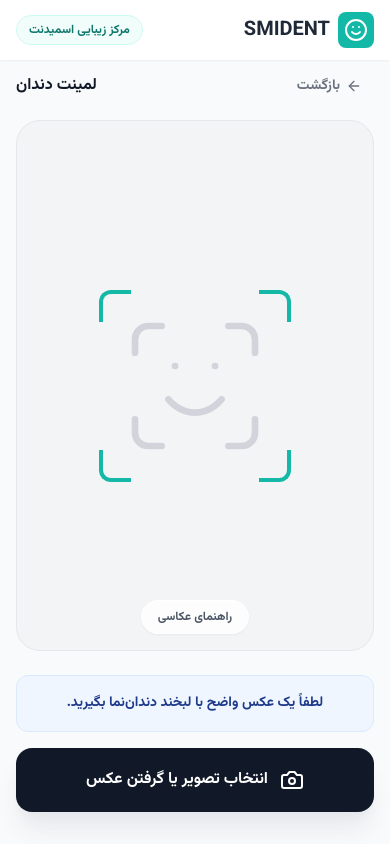
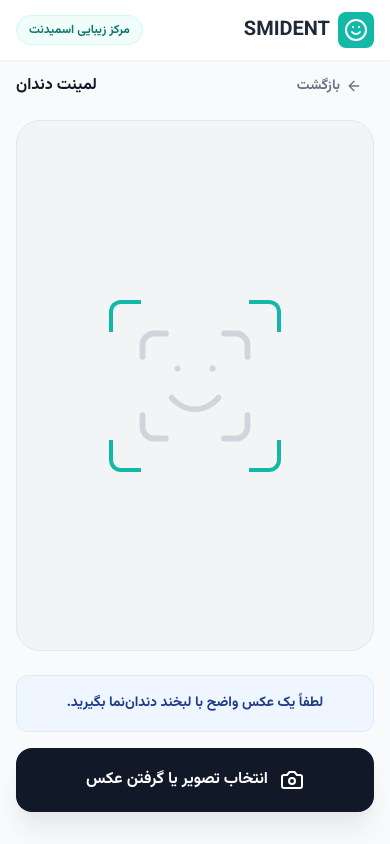
Before and after one commit to emdarx/SMIDENT, a React (Vite) app: page / in a window 390 px wide. Both pictures are taken after a click on the button "لمینت دندان". Built offline with nearby package versions, Linux system fonts and the light colour scheme.

Commit message:
refactor: Improve UI elements and text
Adjusted text in `IntroSection` for conciseness.
Modified layout and sizing of elements in `UploadSection` for better visual presentation and responsiveness.

```diff
--- a/components/IntroSection.tsx
+++ b/components/IntroSection.tsx
@@ -11,7 +11,7 @@ export const IntroSection: React.FC = () => {
         </h2>
 
         <p className="text-base md:text-lg text-gray-600 max-w-[320px] mx-auto leading-relaxed font-medium">
-          در اپ اسمیدنت، پیش از مراجعه حضوری به مرکز زیبایی ابتدا پیش نمایشی از آن چه خواهید شد را ببینید
+          در اسمیدنت، پیش از مراجعه حضوری به مرکز زیبایی ابتدا پیش نمایشی از آن چه خواهید شد را ببینید
         </p>
       </div>
 
--- a/components/UploadSection.tsx
+++ b/components/UploadSection.tsx
@@ -91,7 +91,7 @@ export const UploadSection: React.FC<UploadSectionProps> = ({
         <div className="animate-in slide-in-from-bottom-8 duration-500 flex flex-col h-full">
 
           {/* Header */}
-          <div className="flex items-center justify-between mb-4">
+          <div className="flex items-center justify-between mb-4 flex-shrink-0">
             <button
               onClick={() => onSelectService(null)}
               className="text-gray-500 hover:text-gray-800 flex items-center gap-1.5 text-sm font-bold px-3 py-2 rounded-xl hover:bg-gray-100 transition-colors"
@@ -105,10 +105,10 @@ export const UploadSection: React.FC<UploadSectionProps> = ({
           </div>
 
           {/* Visual Guide Container */}
-          <div className="flex-1 w-full bg-gray-100 rounded-3xl mb-6 relative overflow-hidden border border-gray-200 flex items-center justify-center min-h-[250px]">
+          <div className="flex-1 w-full bg-gray-100 rounded-3xl mb-6 relative overflow-hidden border border-gray-200 flex items-center justify-center min-h-[200px]">
              {/* Abstract Face Guide Visualization */}
              <div className="relative text-gray-300">
-                <ScanFace size={160} strokeWidth={1} />
+                <ScanFace size={140} strokeWidth={1} />
 
                 {/* Focus Corners */}
                 <div className="absolute top-0 left-0 w-8 h-8 border-t-4 border-l-4 border-primary-500 rounded-tl-xl -translate-x-4 -translate-y-4"></div>
@@ -116,14 +116,10 @@ export const UploadSection: React.FC<UploadSectionProps> = ({
                 <div className="absolute bottom-0 left-0 w-8 h-8 border-b-4 border-l-4 border-primary-500 rounded-bl-xl -translate-x-4 translate-y-4"></div>
                 <div className="absolute bottom-0 right-0 w-8 h-8 border-b-4 border-r-4 border-primary-500 rounded-br-xl translate-x-4 translate-y-4"></div>
              </div>
-
-             <div className="absolute bottom-4 bg-white/80 backdrop-blur-sm px-4 py-2 rounded-full text-xs font-bold text-gray-600 shadow-sm border border-white">
-                راهنمای عکاسی
-             </div>
           </div>
 
           {/* Instruction Text */}
-          <div className="bg-blue-50 border border-blue-100 rounded-xl p-4 text-center mb-4">
+          <div className="bg-blue-50 border border-blue-100 rounded-xl p-4 text-center mb-4 flex-shrink-0">
             <p className="text-sm text-blue-900 leading-relaxed font-bold">
               {activeServiceConfig?.instruction}
             </p>
@@ -133,7 +129,7 @@ export const UploadSection: React.FC<UploadSectionProps> = ({
           <button
             onClick={() => fileInputRef.current?.click()}
             disabled={isLoading}
-            className="w-full bg-gray-900 hover:bg-black text-white rounded-2xl p-4 flex items-center justify-center gap-3 shadow-xl shadow-gray-200 active:scale-[0.98] transition-all duration-200 group h-16 mt-auto mb-4"
+            className="w-full bg-gray-900 hover:bg-black text-white rounded-2xl p-4 flex items-center justify-center gap-3 shadow-xl shadow-gray-200 active:scale-[0.98] transition-all duration-200 group h-16 mt-auto mb-4 flex-shrink-0"
           >
             <Camera size={24} />
             <span className="text-base font-bold">انتخاب تصویر یا گرفتن عکس</span>
```
